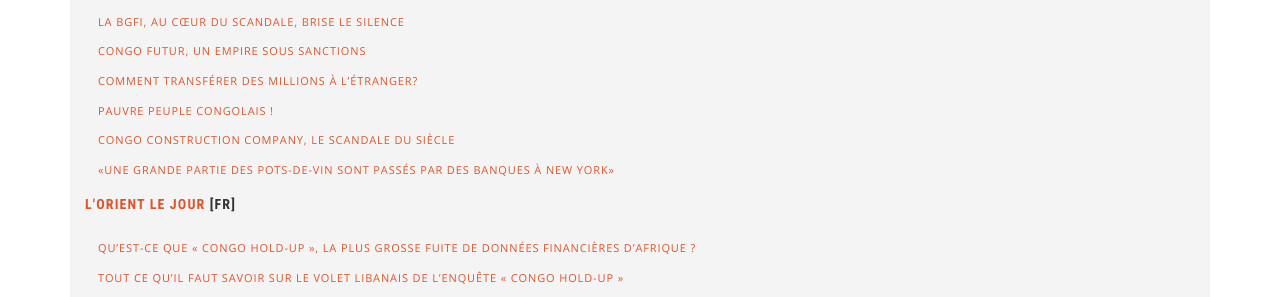
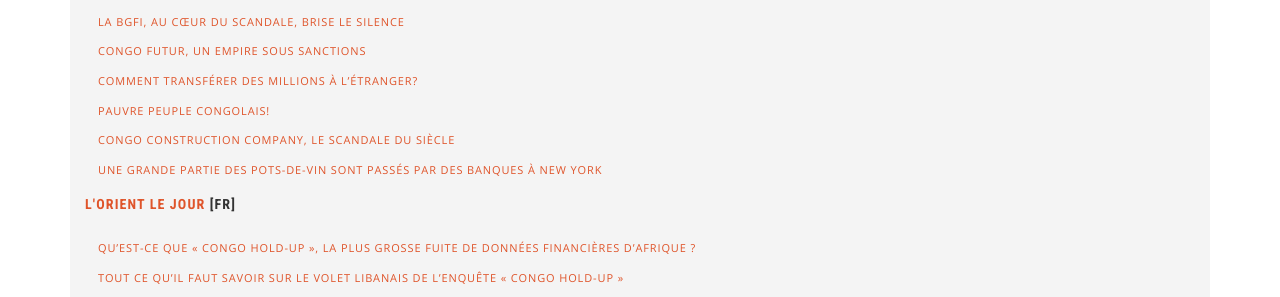
Before and after one commit to eic-network/eic-incubator.github.io, a Jekyll site: the page built from _projects/congo-holdup.md, in a window 1280 px wide and 900 px high, scrolled down 3876 px. Shown: the part 157-454 px from the top of the window. Built offline with Jekyll 4.4.1, drawn with Linux system fonts in a browser that asks for light colours; nearby versions of some CDN libraries.

```diff
--- a/_projects/congo-holdup.md
+++ b/_projects/congo-holdup.md
@@ -215,11 +215,11 @@ publications:
     url: https://www.rfi.fr/fr/afrique/20211126-congo-hold-up-congo-futur-un-empire-sous-sanctions
   - name: Comment transférer des millions à l’étranger?
     url: https://www.rfi.fr/fr/afrique/20211127-congo-hold-up-comment-transf%C3%A9rer-des-millions-%C3%A0-l-%C3%A9tranger
-  - name: Pauvre peuple congolais !
+  - name: Pauvre peuple congolais!
     url: https://rfi.my/7x7a
   - name: Congo Construction Company, le scandale du siècle
     url: https://www.rfi.fr/fr/afrique/20211128-congo-hold-up-congo-construction-company-le-scandale-du-si%C3%A8cle
-  - name: «Une grande partie des pots-de-vin sont passés par des banques à New York»
+  - name: Une grande partie des pots-de-vin sont passés par des banques à New York
     url: https://www.rfi.fr/fr/podcasts/invit%C3%A9-afrique/20211130-congo-hold-up-une-grande-partie-des-pots-de-vin-sont-pass%C3%A9s-par-des-banques-%C3%A0-new-york
   name: Radio France Internationale
   url: https://www.rfi.fr/
```
